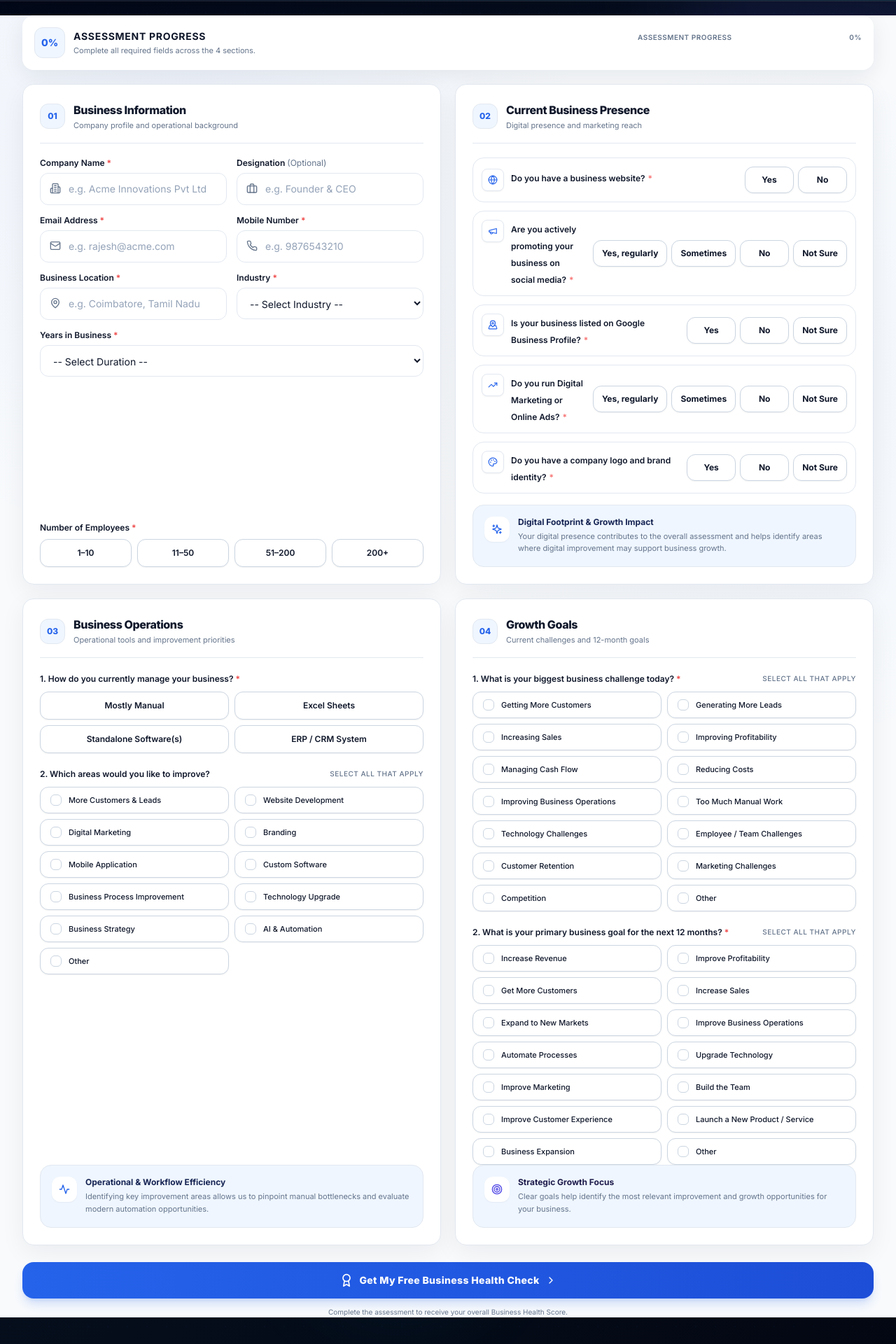
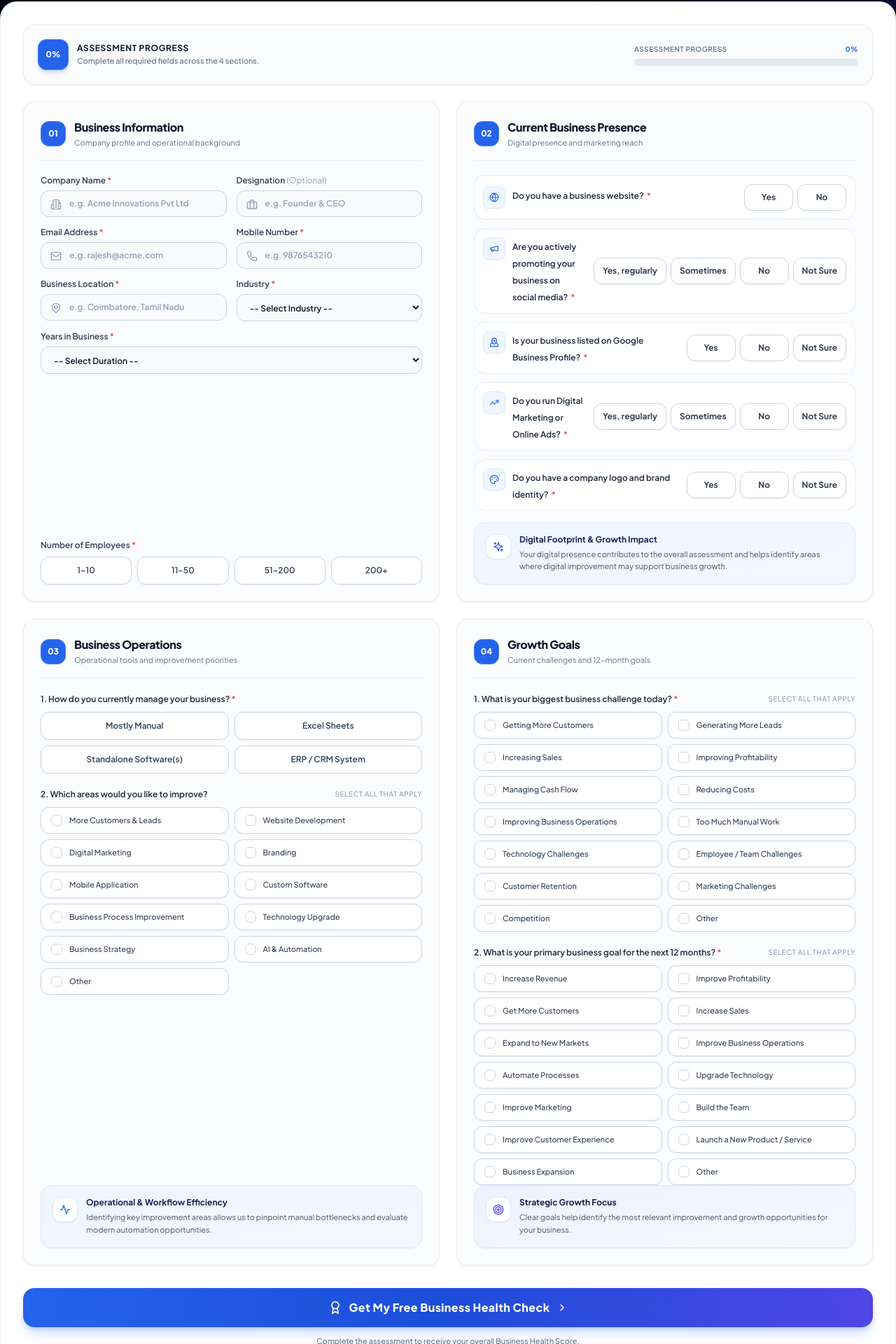
Before and after one commit to dev-ngstellar/ngstellar-business-score, a Next.js app: page / in a window 1280 px wide. Shown: the part 480-2400 px from the top of the page at 70% size. Built offline with nearby package versions, Linux system fonts and the light colour scheme.

Commit message:
UI updated

```diff
--- a/src/app/globals.css
+++ b/src/app/globals.css
@@ -1,20 +1,21 @@
-@import url('https://fonts.googleapis.com/css2?family=Inter:wght@300;400;500;600;700;800&display=swap');
+@import url('https://fonts.googleapis.com/css2?family=Plus+Jakarta+Sans:wght@300;400;500;600;700;800&family=Inter:wght@300;400;500;600;700;800&display=swap');
 
 @tailwind base;
 @tailwind components;
 @tailwind utilities;
 
 :root {
-  --foreground-rgb: 248, 250, 252;
+  --foreground-rgb: 15, 23, 42;
   --background-start-rgb: 2, 6, 23;
   --background-end-rgb: 3, 7, 18;
 }
 
 body {
   color: rgb(var(--foreground-rgb));
-  background: linear-gradient(135deg, #020617 0%, #06101F 52%, #030712 100%);
-  font-family: 'Inter', system-ui, -apple-system, sans-serif;
+  background-color: #020617;
+  font-family: 'Plus Jakarta Sans', 'Inter', system-ui, -apple-system, sans-serif;
   -webkit-font-smoothing: antialiased;
+  min-height: 100vh;
 }
 
 @keyframes heroBloodReport {
@@ -26,21 +27,21 @@ body {
   35% {
     opacity: 1;
     text-decoration-line: line-through;
-    text-decoration-color: #7F1D1D;
+    text-decoration-color: #EF4444;
     text-decoration-thickness: 3px;
     transform: scale(1);
   }
   75% {
     opacity: 1;
     text-decoration-line: line-through;
-    text-decoration-color: #7F1D1D;
+    text-decoration-color: #EF4444;
     text-decoration-thickness: 3px;
     transform: scale(1);
   }
   100% {
     opacity: 0;
     text-decoration-line: line-through;
-    text-decoration-color: #7F1D1D;
+    text-decoration-color: #EF4444;
     text-decoration-thickness: 3px;
     transform: scale(0.95);
   }
@@ -76,16 +77,19 @@ body {
   background: #38BDF8;
 }
 
+/* Select element option dropdown styling */
+select option {
+  background-color: #FFFFFF;
+  color: #0F172A;
+}
+
 .stellar-page {
-  color: #F8FAFC;
-  background: linear-gradient(135deg, #020617 0%, #06101F 52%, #030712 100%);
+  color: #0F172A;
+  background-color: #020617;
 }
 
 .stellar-form-area {
   color: #0F172A;
-  background: radial-gradient(circle at 20% 10%, rgba(37, 99, 235, 0.05), transparent 30%),
-    radial-gradient(circle at 85% 30%, rgba(59, 130, 246, 0.04), transparent 30%),
-    #F8FAFC;
   scroll-margin-top: 5rem;
 }
 
@@ -93,136 +97,6 @@ body {
 .stellar-page #assessment,
 .stellar-page [data-result] {
   scroll-margin-top: 5rem;
-}
-
-.stellar-form-area .bg-white,
-.stellar-form-area .bg-white\/90,
-.stellar-form-area .bg-white\/95,
-.stellar-form-area .bg-slate-50\/60,
-.stellar-form-area .bg-slate-50\/70 {
-  background-color: #FFFFFF;
-}
-
-.stellar-form-area .border-slate-200,
-.stellar-form-area .border-slate-200\/80,
-.stellar-form-area .border-slate-100,
-.stellar-form-area .border-blue-100,
-.stellar-form-area .border-indigo-100 {
-  border-color: #E2E8F0;
-}
-
-.stellar-form-area .text-slate-900,
-.stellar-form-area .text-slate-800,
-.stellar-form-area .text-slate-700 {
-  color: #0F172A;
-}
-
-.stellar-form-area .text-slate-600,
-.stellar-form-area .text-slate-500,
-.stellar-form-area .text-slate-400 {
-  color: #64748B;
-}
-
-.stellar-form-area select option {
-  color: #0F172A;
-  background: #FFFFFF;
-}
-
-.stellar-form-area input,
-.stellar-form-area select,
-.stellar-form-area textarea {
-  color: #0F172A;
-  background-color: #FFFFFF;
-  border-color: #CBD5E1;
-}
-
-.stellar-form-area input::placeholder,
-.stellar-form-area textarea::placeholder {
-  color: #94A3B8;
-}
-
-.stellar-form-area input:hover,
-.stellar-form-area select:hover,
-.stellar-form-area textarea:hover {
-  background-color: #FFFFFF;
-  border-color: #93C5FD;
-}
-
-.stellar-form-area input:focus,
-.stellar-form-area select:focus,
-.stellar-form-area textarea:focus {
-  background-color: #FFFFFF;
-  border-color: #2563EB;
-  box-shadow: 0 0 0 4px rgba(59, 130, 246, 0.1);
-}
-
-.stellar-form-area .bg-blue-50,
-.stellar-form-area .bg-blue-50\/60,
-.stellar-form-area .bg-indigo-50,
-.stellar-form-area .bg-gradient-to-br.from-blue-50,
-.stellar-form-area .bg-gradient-to-br.from-indigo-50 {
-  background-image: none;
-  background-color: #EFF6FF;
-}
-
-.stellar-form-area .bg-slate-900\/70,
-.stellar-form-area .bg-slate-800\/60,
-.stellar-form-area .bg-slate-950,
-.stellar-form-area .bg-slate-900\/80,
-.stellar-form-area .bg-slate-800\/80,
-.stellar-form-area .bg-slate-800,
-.stellar-form-area .bg-slate-700 {
-  background-color: #FFFFFF;
-}
-
-.stellar-form-area .border-slate-700,
-.stellar-form-area .border-slate-700\/50,
-.stellar-form-area .border-slate-800,
-.stellar-form-area .border-slate-700\/80 {
-  border-color: #E2E8F0;
-}
-
-.stellar-form-area .text-white,
-.stellar-form-area .text-slate-200,
-.stellar-form-area .text-slate-300 {
-  color: #0F172A;
-}
-
-.stellar-form-area .text-slate-400 {
-  color: #64748B;
-}
-
-.stellar-form-area .text-emerald-400,
-.stellar-form-area .text-emerald-300 {
-  color: #047857;
-}
-
-.stellar-form-area .text-amber-400 {
-  color: #B45309;
-}
-
-.stellar-form-area .text-blue-400,
-.stellar-form-area .text-blue-300 {
-  color: #1D4ED8;
-}
-
-.stellar-form-area .bg-gradient-to-r.from-sky-400,
-.stellar-form-area .bg-gradient-to-r.from-blue-700,
-.stellar-form-area .bg-gradient-to-r.from-blue-600 {
-  background-image: linear-gradient(90deg, #2563EB, #1D4ED8);
-  color: #FFFFFF;
-}
-
-.stellar-form-area .bg-white\/15 {
-  background-color: #DBEAFE;
-}
-
-.stellar-form-area .border-slate-600 {
-  border-color: #CBD5E1;
-}
-
-.stellar-form-area .shadow-2xl {
-  box-shadow: 0 8px 30px rgba(15, 23, 42, 0.08);
 }
 
 @media (prefers-reduced-motion: reduce) {
@@ -236,6 +110,7 @@ body {
 @media print {
   body {
     background: #FFFFFF !important;
+    color: #000000 !important;
   }
 
   .no-print {
--- a/src/app/page.tsx
+++ b/src/app/page.tsx
@@ -630,7 +630,7 @@ export default function BusinessHealthCheckForm() {
     const hasErr = !!errors[field];
 
     return `
-      w-full rounded-xl border px-3.5 py-3 text-sm text-slate-900
+      w-full rounded-xl border px-3.5 py-2.5 text-xs font-semibold text-slate-900
       outline-none transition-all duration-200
       placeholder:text-slate-400
       ${hasErr
@@ -642,14 +642,14 @@ export default function BusinessHealthCheckForm() {
             focus:ring-red-500/10
           `
         : `
-            border-slate-200
-            bg-slate-50/70
-            hover:border-slate-300
+            border-slate-300
+            bg-slate-50/60
+            hover:border-slate-400
             hover:bg-white
-            focus:border-blue-500
+            focus:border-blue-600
             focus:bg-white
             focus:ring-4
-            focus:ring-blue-500/10
+            focus:ring-blue-600/10
           `
       }
     `;
@@ -818,27 +818,27 @@ export default function BusinessHealthCheckForm() {
         {/* ------------------------------------------------------
             MAIN CONTAINER
         ------------------------------------------------------- */}
-        <div className="stellar-form-area mx-auto mt-5 w-full max-w-[1380px] px-4 sm:px-6 lg:px-8">
+        <div className="stellar-form-area mx-auto mt-6 w-full max-w-[1380px] rounded-3xl border border-slate-200/80 bg-white p-5 sm:p-7 md:p-8 shadow-[0_20px_60px_rgba(15,23,42,0.08)]">
 
           {/* ----------------------------------------------------
               PROGRESS
           ----------------------------------------------------- */}
-          <div id="assessment" className="mb-5 rounded-2xl border border-white/10 bg-slate-900/70 p-4 shadow-2xl shadow-black/20 backdrop-blur-xl">
+          <div id="assessment" className="mb-6 rounded-2xl border border-slate-200/80 bg-slate-50/80 p-4 sm:p-5 shadow-sm">
 
             <div className="flex flex-col gap-4 sm:flex-row sm:items-center sm:justify-between">
 
               <div className="flex items-center gap-3">
 
-                <div className="flex h-11 w-11 items-center justify-center rounded-xl border border-blue-100 bg-blue-50 text-sm font-extrabold text-blue-600">
+                <div className="flex h-11 w-11 items-center justify-center rounded-xl border border-blue-500 bg-blue-600 text-xs font-black text-white shadow-md shadow-blue-600/20">
                   {calculateProgress()}%
                 </div>
 
                 <div>
-                  <h3 className="text-sm font-bold uppercase tracking-wider text-white">
+                  <h3 className="text-xs font-bold uppercase tracking-wider text-slate-900">
                     Assessment Progress
                   </h3>
 
-                  <p className="mt-0.5 text-[11px] text-slate-500">
+                  <p className="mt-0.5 text-[11px] font-medium text-slate-500">
                     Complete all required fields across the 4 sections.
                   </p>
                 </div>
@@ -847,14 +847,14 @@ export default function BusinessHealthCheckForm() {
 
               <div className="w-full sm:w-80">
 
-                <div className="mb-1.5 flex items-center justify-between text-[10px] font-semibold uppercase tracking-wider text-slate-400">
+                <div className="mb-1.5 flex items-center justify-between text-[10px] font-semibold uppercase tracking-wider text-slate-500">
                   <span>Assessment Progress</span>
-                  <span>{calculateProgress()}%</span>
+                  <span className="text-blue-600 font-bold">{calculateProgress()}%</span>
                 </div>
 
-                <div className="h-2.5 overflow-hidden rounded-full bg-white/10">
+                <div className="h-2.5 overflow-hidden rounded-full bg-slate-200">
                   <div
-                    className="h-full rounded-full bg-gradient-to-r from-sky-400 via-teal-400 to-lime-400 transition-all duration-500"
+                    className="h-full rounded-full bg-gradient-to-r from-blue-600 via-indigo-600 to-cyan-500 transition-all duration-500"
                     style={{
                       width: `${calculateProgress()}%`,
                     }}
@@ -871,21 +871,21 @@ export default function BusinessHealthCheckForm() {
           ----------------------------------------------------- */}
           <form
             onSubmit={handleSubmit}
-            className="space-y-5"
+            className="space-y-6"
           >
 
             {/* API ERROR */}
             {errorMessage && (
-              <div className="flex items-start gap-3 rounded-2xl border border-red-400/20 bg-red-500/10 p-4 text-red-200 shadow-sm">
+              <div className="flex items-start gap-3 rounded-2xl border border-red-200 bg-red-50 p-4 text-red-700 shadow-sm">
 
                 <AlertTriangle className="mt-0.5 h-5 w-5 shrink-0 text-red-500" />
 
                 <div>
-                  <p className="text-sm font-bold">
+                  <p className="text-sm font-bold text-red-900">
                     Something went wrong
                   </p>
 
-                  <p className="mt-0.5 text-xs font-medium">
+                  <p className="mt-0.5 text-xs font-medium text-red-700">
                     {errorMessage}
                   </p>
                 </div>
@@ -898,13 +898,13 @@ export default function BusinessHealthCheckForm() {
                 Desktop: Left Column (1 -> 3), Right Column (2 -> 4)
                 Mobile: Stacked (1 -> 2 -> 3 -> 4)
             ================================================== */}
-            <div className="grid grid-cols-1 items-stretch gap-5 md:grid-cols-2">
+            <div className="grid grid-cols-1 items-stretch gap-6 md:grid-cols-2">
 
               {/* SECTION 1 */}
-              <div className="flex flex-col justify-between rounded-2xl border border-slate-200/80 bg-white/95 p-5 sm:p-6 shadow-[0_10px_35px_rgba(15,23,42,0.06)] backdrop-blur-sm transition-all duration-200 hover:-translate-y-0.5 hover:shadow-[0_16px_45px_rgba(15,23,42,0.09)] h-full">
+              <div className="flex flex-col justify-between rounded-2xl border border-slate-200/80 bg-slate-50/60 p-5 sm:p-6 shadow-sm hover:shadow-md hover:border-slate-300 transition-all h-full">
                 <div className="space-y-5">
-                  <div className="flex items-center gap-3 border-b border-slate-100 pb-4">
-                    <div className="flex h-9 w-9 shrink-0 items-center justify-center rounded-xl border border-blue-100 bg-blue-50 text-xs font-extrabold text-blue-600">
+                  <div className="flex items-center gap-3 border-b border-slate-200/70 pb-4">
+                    <div className="flex h-9 w-9 shrink-0 items-center justify-center rounded-xl border border-blue-500 bg-blue-600 text-xs font-extrabold text-white shadow-sm">
                       01
                     </div>
                     <div>
@@ -924,7 +924,7 @@ export default function BusinessHealthCheckForm() {
                         Company Name <span className="text-red-500">*</span>
                       </label>
                       <div className="relative">
-                        <Building2 className="pointer-events-none absolute left-3.5 top-3.5 h-4 w-4 text-slate-400" />
+                        <Building2 className="pointer-events-none absolute left-3.5 top-3 h-4 w-4 text-slate-400" />
                         <input
                           type="text"
                           placeholder="e.g. Acme Innovations Pvt Ltd"
@@ -950,7 +950,7 @@ export default function BusinessHealthCheckForm() {
                         </span>
                       </label>
                       <div className="relative">
-                        <Briefcase className="pointer-events-none absolute left-3.5 top-3.5 h-4 w-4 text-slate-400" />
+                        <Briefcase className="pointer-events-none absolute left-3.5 top-3 h-4 w-4 text-slate-400" />
                         <input
                           type="text"
                           placeholder="e.g. Founder & CEO"
@@ -969,7 +969,7 @@ export default function BusinessHealthCheckForm() {
                         Email Address <span className="text-red-500">*</span>
                       </label>
                       <div className="relative">
-                        <Mail className="pointer-events-none absolute left-3.5 top-3.5 h-4 w-4 text-slate-400" />
+                        <Mail className="pointer-events-none absolute left-3.5 top-3 h-4 w-4 text-slate-400" />
                         <input
                           type="email"
                           placeholder="e.g. rajesh@acme.com"
@@ -992,7 +992,7 @@ export default function BusinessHealthCheckForm() {
                         Mobile Number <span className="text-red-500">*</span>
                       </label>
                       <div className="relative">
-                        <Phone className="pointer-events-none absolute left-3.5 top-3.5 h-4 w-4 text-slate-400" />
+                        <Phone className="pointer-events-none absolute left-3.5 top-3 h-4 w-4 text-slate-400" />
                         <input
                           type="tel"
                           placeholder="e.g. 9876543210"
@@ -1018,7 +1018,7 @@ export default function BusinessHealthCheckForm() {
                         Business Location <span className="text-red-500">*</span>
                       </label>
                       <div className="relative">
-                        <MapPin className="pointer-events-none absolute left-3.5 top-3.5 h-4 w-4 text-slate-400" />
+                        <MapPin className="pointer-events-none absolute left-3.5 top-3 h-4 w-4 text-slate-400" />
                         <input
                           type="text"
                           placeholder="e.g. Coimbatore, Tamil Nadu"
@@ -1169,10 +1169,10 @@ export default function BusinessHealthCheckForm() {
               </div>
 
               {/* SECTION 2 */}
-              <div className="flex flex-col justify-between rounded-2xl border border-slate-200/80 bg-white/95 p-5 sm:p-6 shadow-[0_10px_35px_rgba(15,23,42,0.06)] backdrop-blur-sm transition-all duration-200 hover:-translate-y-0.5 hover:shadow-[0_16px_45px_rgba(15,23,42,0.09)] h-full">
+              <div className="flex flex-col justify-between rounded-2xl border border-slate-200/80 bg-slate-50/60 p-5 sm:p-6 shadow-sm hover:shadow-md hover:border-slate-300 transition-all h-full">
                 <div className="space-y-5">
-                  <div className="flex items-center gap-3 border-b border-slate-100 pb-4">
-                    <div className="flex h-9 w-9 shrink-0 items-center justify-center rounded-xl border border-blue-100 bg-blue-50 text-xs font-extrabold text-blue-600">
+                  <div className="flex items-center gap-3 border-b border-slate-200/70 pb-4">
+                    <div className="flex h-9 w-9 shrink-0 items-center justify-center rounded-xl border border-blue-500 bg-blue-600 text-xs font-extrabold text-white shadow-sm">
                       02
                     </div>
                     <div>
@@ -1224,19 +1224,19 @@ export default function BusinessHealthCheckForm() {
                         key={field}
                         className={`rounded-2xl border p-3 transition-all ${
                           errors[field]
-                            ? 'border-red-200 bg-red-50/30'
-                            : 'border-slate-200/80 bg-slate-50/60 hover:border-slate-300'
+                            ? 'border-red-200 bg-red-50/40'
+                            : 'border-slate-200/80 bg-white hover:border-slate-300'
                         }`}
                       >
                         <div className="flex flex-col gap-3 sm:flex-row sm:items-center sm:justify-between">
                           <div className="flex items-start gap-2.5">
-                            <div className="flex h-8 w-8 shrink-0 items-center justify-center rounded-lg border border-blue-100 bg-white text-blue-600 shadow-sm">
+                            <div className="flex h-8 w-8 shrink-0 items-center justify-center rounded-lg border border-blue-100 bg-blue-50 text-blue-600 shadow-sm">
                               <Icon className="h-3.5 w-3.5" />
                             </div>
                             <div>
                               <span className="text-xs font-semibold leading-5 text-slate-800">
                                 {question}
-                                <span className="ml-1 text-red-400">*</span>
+                                <span className="ml-1 text-red-500">*</span>
                               </span>
                             </div>
                           </div>
@@ -1266,8 +1266,8 @@ export default function BusinessHealthCheckForm() {
                   </div>
                 </div>
 
-                <div className="mt-4 flex items-start gap-3 rounded-2xl border border-blue-100 bg-gradient-to-br from-blue-50 to-indigo-50 p-4">
-                  <div className="flex h-9 w-9 shrink-0 items-center justify-center rounded-xl bg-white text-blue-600 shadow-sm">
+                <div className="mt-4 flex items-start gap-3 rounded-2xl border border-blue-100 bg-gradient-to-br from-blue-50 to-indigo-50/60 p-4 shadow-sm">
+                  <div className="flex h-9 w-9 shrink-0 items-center justify-center rounded-xl bg-white text-blue-600 border border-blue-100 shadow-sm">
                     <Sparkles className="h-4 w-4" />
                   </div>
                   <div>
@@ -1282,10 +1282,10 @@ export default function BusinessHealthCheckForm() {
               </div>
 
               {/* SECTION 3 */}
-              <div className="flex flex-col justify-between rounded-2xl border border-slate-200/80 bg-white/95 p-5 sm:p-6 shadow-[0_10px_35px_rgba(15,23,42,0.06)] backdrop-blur-sm transition-all duration-200 hover:-translate-y-0.5 hover:shadow-[0_16px_45px_rgba(15,23,42,0.09)] h-full">
+              <div className="flex flex-col justify-between rounded-2xl border border-slate-200/80 bg-slate-50/60 p-5 sm:p-6 shadow-sm hover:shadow-md hover:border-slate-300 transition-all h-full">
                 <div className="space-y-5">
-                  <div className="flex items-center gap-3 border-b border-slate-100 pb-4">
-                    <div className="flex h-9 w-9 shrink-0 items-center justify-center rounded-xl border border-blue-100 bg-blue-50 text-xs font-extrabold text-blue-600">
+                  <div className="flex items-center gap-3 border-b border-slate-200/70 pb-4">
+                    <div className="flex h-9 w-9 shrink-0 items-center justify-center rounded-xl border border-blue-500 bg-blue-600 text-xs font-extrabold text-white shadow-sm">
                       03
                     </div>
                     <div>
@@ -1407,8 +1407,8 @@ export default function BusinessHealthCheckForm() {
                   </div>
                 </div>
 
-                <div className="mt-auto pt-4 flex items-start gap-3 rounded-2xl border border-blue-100 bg-gradient-to-br from-blue-50 to-indigo-50 p-4">
-                  <div className="flex h-9 w-9 shrink-0 items-center justify-center rounded-xl bg-white text-blue-600 shadow-sm">
+                <div className="mt-auto pt-4 flex items-start gap-3 rounded-2xl border border-blue-100 bg-gradient-to-br from-blue-50 to-indigo-50/60 p-4 shadow-sm">
+                  <div className="flex h-9 w-9 shrink-0 items-center justify-center rounded-xl bg-white text-blue-600 border border-blue-100 shadow-sm">
                     <Activity className="h-4 w-4" />
                   </div>
                   <div>
@@ -1423,10 +1423,10 @@ export default function BusinessHealthCheckForm() {
               </div>
 
               {/* SECTION 4 */}
-              <div className="flex flex-col justify-between rounded-2xl border border-slate-200/80 bg-white/95 p-5 sm:p-6 shadow-[0_10px_35px_rgba(15,23,42,0.06)] backdrop-blur-sm transition-all duration-200 hover:-translate-y-0.5 hover:shadow-[0_16px_45px_rgba(15,23,42,0.09)] h-full">
+              <div className="flex flex-col justify-between rounded-2xl border border-slate-200/80 bg-slate-50/60 p-5 sm:p-6 shadow-sm hover:shadow-md hover:border-slate-300 transition-all h-full">
                 <div className="space-y-5">
-                  <div className="flex items-center gap-3 border-b border-slate-100 pb-4">
-                    <div className="flex h-9 w-9 shrink-0 items-center justify-center rounded-xl border border-blue-100 bg-blue-50 text-xs font-extrabold text-blue-600">
+                  <div className="flex items-center gap-3 border-b border-slate-200/70 pb-4">
+                    <div className="flex h-9 w-9 shrink-0 items-center justify-center rounded-xl border border-blue-500 bg-blue-600 text-xs font-extrabold text-white shadow-sm">
                       04
                     </div>
                     <div>
@@ -1588,8 +1588,8 @@ export default function BusinessHealthCheckForm() {
                   </div>
                 </div>
 
-                <div className="mt-auto pt-4 flex items-start gap-3 rounded-2xl border border-indigo-100 bg-gradient-to-br from-indigo-50 to-slate-50 p-4">
-                  <div className="flex h-9 w-9 shrink-0 items-center justify-center rounded-xl bg-white text-indigo-600 shadow-sm">
+                <div className="mt-auto pt-4 flex items-start gap-3 rounded-2xl border border-indigo-100 bg-gradient-to-br from-indigo-50 to-blue-50/60 p-4 shadow-sm">
+                  <div className="flex h-9 w-9 shrink-0 items-center justify-center rounded-xl bg-white text-indigo-600 border border-indigo-100 shadow-sm">
                     <Target className="h-4 w-4" />
                   </div>
                   <div>
@@ -1605,12 +1605,10 @@ export default function BusinessHealthCheckForm() {
 
             </div>
 
-
-
             {/* ==================================================
                 SUBMIT CTA
             ================================================== */}
-            <div className="pt-1">
+            <div className="pt-2">
 
               <button
                 type="submit"
@@ -1621,25 +1619,25 @@ export default function BusinessHealthCheckForm() {
                   w-full
                   items-center
                   justify-center
-                  gap-2
+                  gap-2.5
                   rounded-2xl
                   bg-gradient-to-r
-                  from-blue-700
-                  via-blue-600
+                  from-blue-600
+                  via-blue-700
                   to-indigo-600
                   px-6
                   py-4
-                  text-sm
+                  text-base
                   font-extrabold
                   tracking-wide
                   text-white
                   shadow-lg
-                  shadow-blue-600/20
+                  shadow-blue-600/25
                   transition-all
                   duration-200
                   hover:-translate-y-0.5
                   hover:shadow-xl
-                  hover:shadow-blue-600/25
+                  hover:shadow-blue-600/35
                   focus:outline-none
                   focus:ring-4
                   focus:ring-blue-500/20
@@ -1647,7 +1645,6 @@ export default function BusinessHealthCheckForm() {
                   disabled:opacity-60
                 "
               >
-
                 {loading ? (
                   <>
                     <Loader2 className="h-5 w-5 animate-spin" />
@@ -1666,10 +1663,9 @@ export default function BusinessHealthCheckForm() {
                     <ChevronRight className="h-4 w-4 transition-transform group-hover:translate-x-1" />
                   </>
                 )}
-
               </button>
 
-              <p className="mt-3 text-center text-[10px] text-slate-400">
+              <p className="mt-3 text-center text-[11px] font-medium text-slate-500">
                 Complete the assessment to receive your overall Business Health Score.
               </p>
 
```
Also changed, not shown: 1 other file (tests, documents, lock files or other folders).
